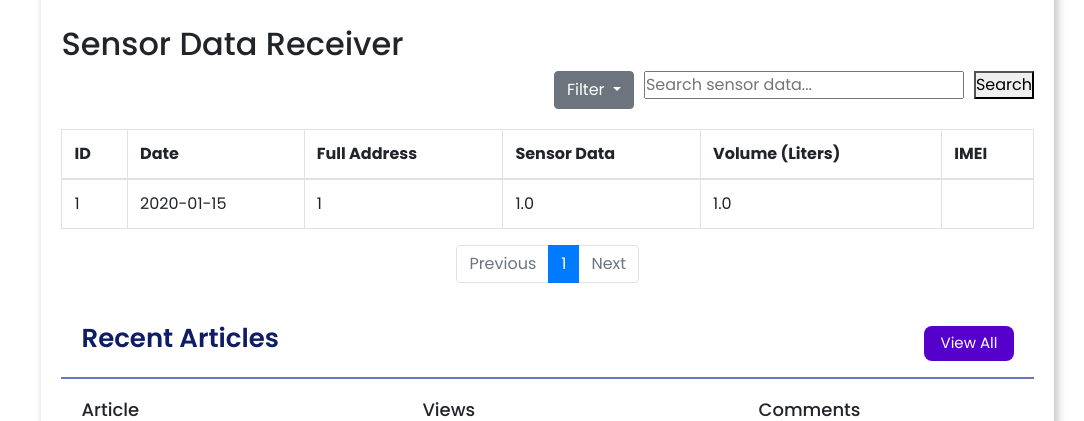
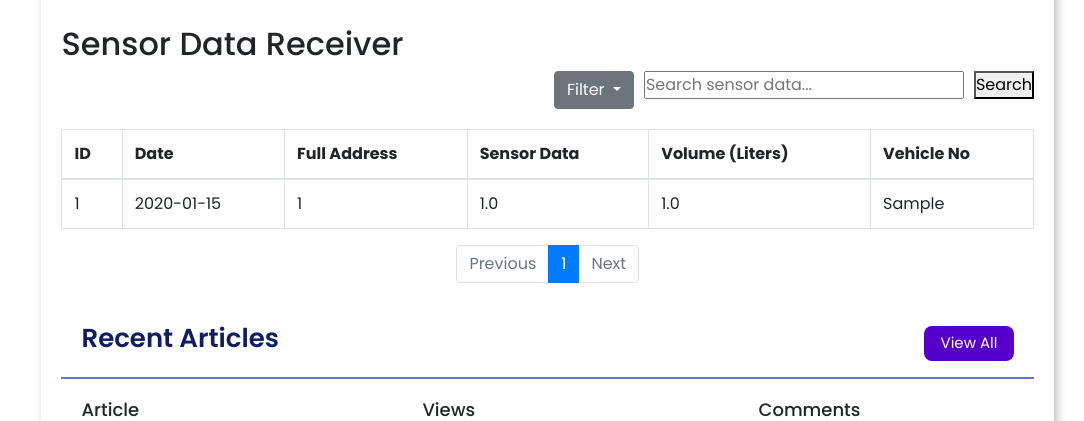
Before and after one commit to snehanaik111/azure_dashboard1, a Flask app: page /search in a window 1280 px wide. Shown: the part 1126-1547 px from the top of the page, without its empty margins (196-1280 px from the left). Run offline with Flask 3, Linux system fonts and the light colour scheme; tables that the repository leaves empty hold one stand-in row (values such as "Sample post").

Commit message:
Update dashboard.html imei-> vehicleno

```diff
--- a/templates/dashboard.html
+++ b/templates/dashboard.html
@@ -266,7 +266,7 @@
                 <th>Full Address</th>
                 <th>Sensor Data</th>
                 <th>Volume (Liters)</th>
-                <th>IMEI</th>
+                <th>Vehicle No</th>
             </tr>
         </thead>
         <tbody>
@@ -277,7 +277,7 @@
                 <td>{{ data_point.full_addr }}</td>
                 <td>{{ data_point.sensor_data }}</td>
                 <td>{{ data_point.volume_liters }}</td>
-                <td>{{ data_point.imei }}</td>
+                <td>{{ data_point.vehicleno }}</td>
             </tr>
             {% endfor %}
 
```
